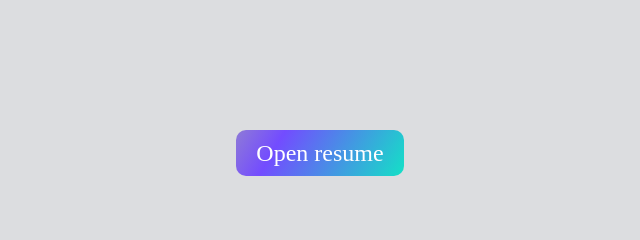
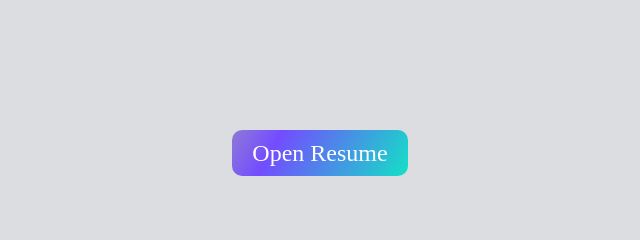
Before and after one commit to adil-sheikh/my-portfolio, a plain HTML site: page index.html in a window 1280 px wide. Shown: the part 1820-2060 px from the top of the page, 320-960 px from the left. Drawn offline with Linux system fonts and the light colour scheme; a web font is replaced by a local one.

Commit message:
Update index.html

```diff
--- a/index.html
+++ b/index.html
@@ -31,7 +31,7 @@
         <section id="resume" class="gradient-background">
             <div class="content-area">
                 <h2 class="h2-heading">Wanna Know More About Me ?</h2>
-                <a class="btn gradient-background" href="https://adil-sheikh.github.io/my-resume/" target="_blank">Open resume</a>
+                <a class="btn gradient-background" href="https://adil-sheikh.github.io/my-resume/" target="_blank">Open Resume</a>
             </div>
             <div class="empty-space"></div>
             <div class="gradient-area"><hr></div>
```
